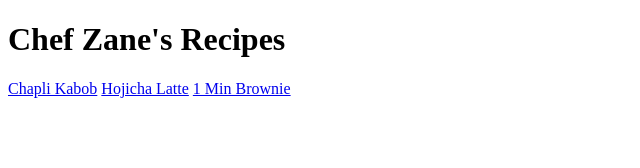
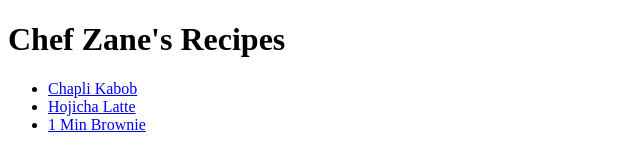
Before and after one commit to zsindhu/odin-recipes, a plain HTML site: page index.html in a window 1280 px wide. Shown: the whole page, without its empty margins (0-640 px from the left). Drawn offline with Linux system fonts and the light colour scheme.

```diff
--- a/index.html
+++ b/index.html
@@ -9,9 +9,11 @@
 <body>
     <h1>Chef Zane's Recipes</h1>
 
-    <a href="./recipes/chaplikabob.html">Chapli Kabob</a>
-    <a href=".recipes/hojicha.html">Hojicha Latte</a>
-    <a href="./recipes/1minbrownie.html">1 Min Brownie</a>
+    <ul>
+        <li><a href="./recipes/chaplikabob.html">Chapli Kabob</a></li>
+        <li><a href=".recipes/hojicha.html">Hojicha Latte</a></li>
+        <li><a href="./recipes/1minbrownie.html">1 Min Brownie</a></li>
+    </ul>
 
 </body>
 </html>
```
